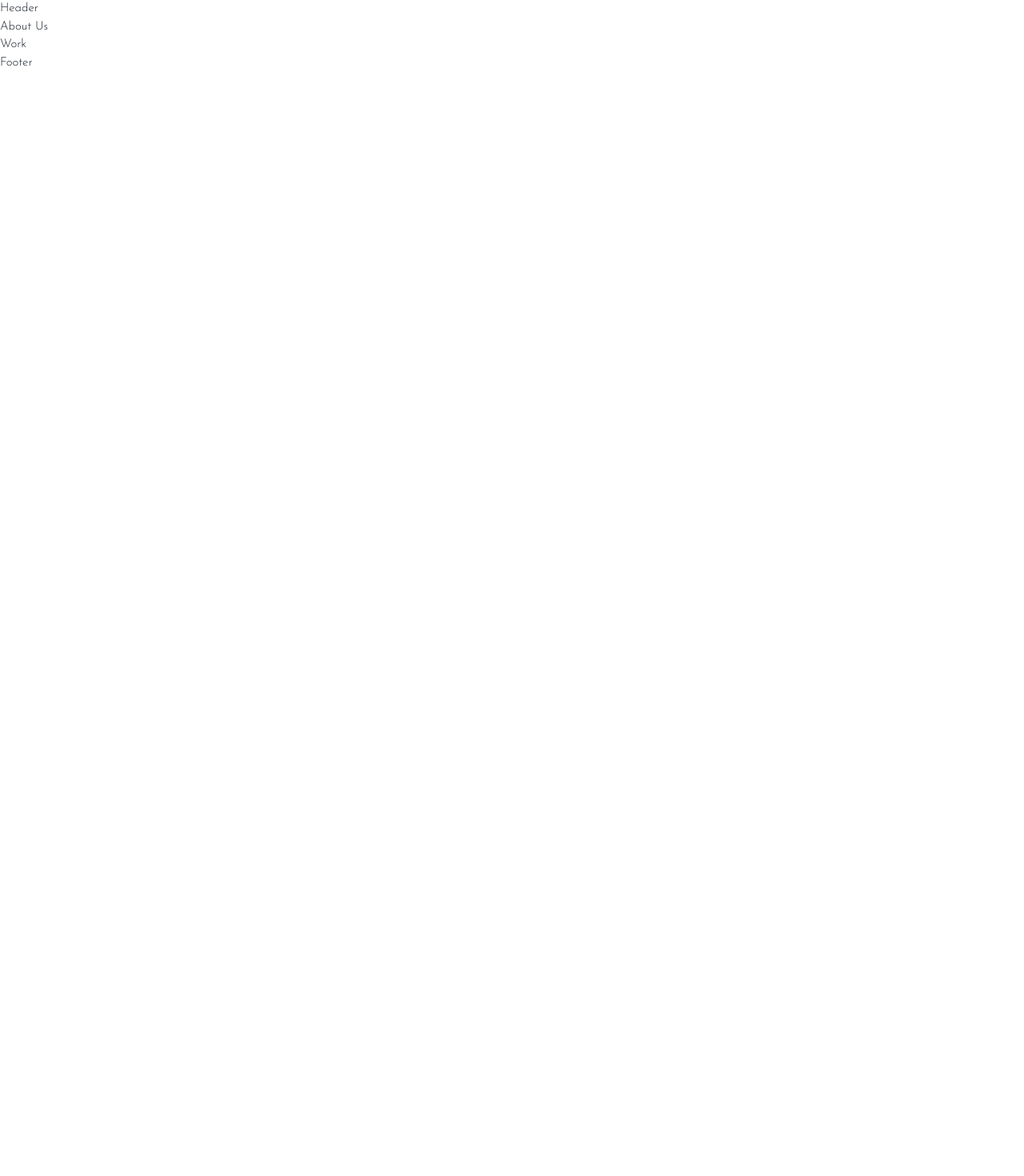
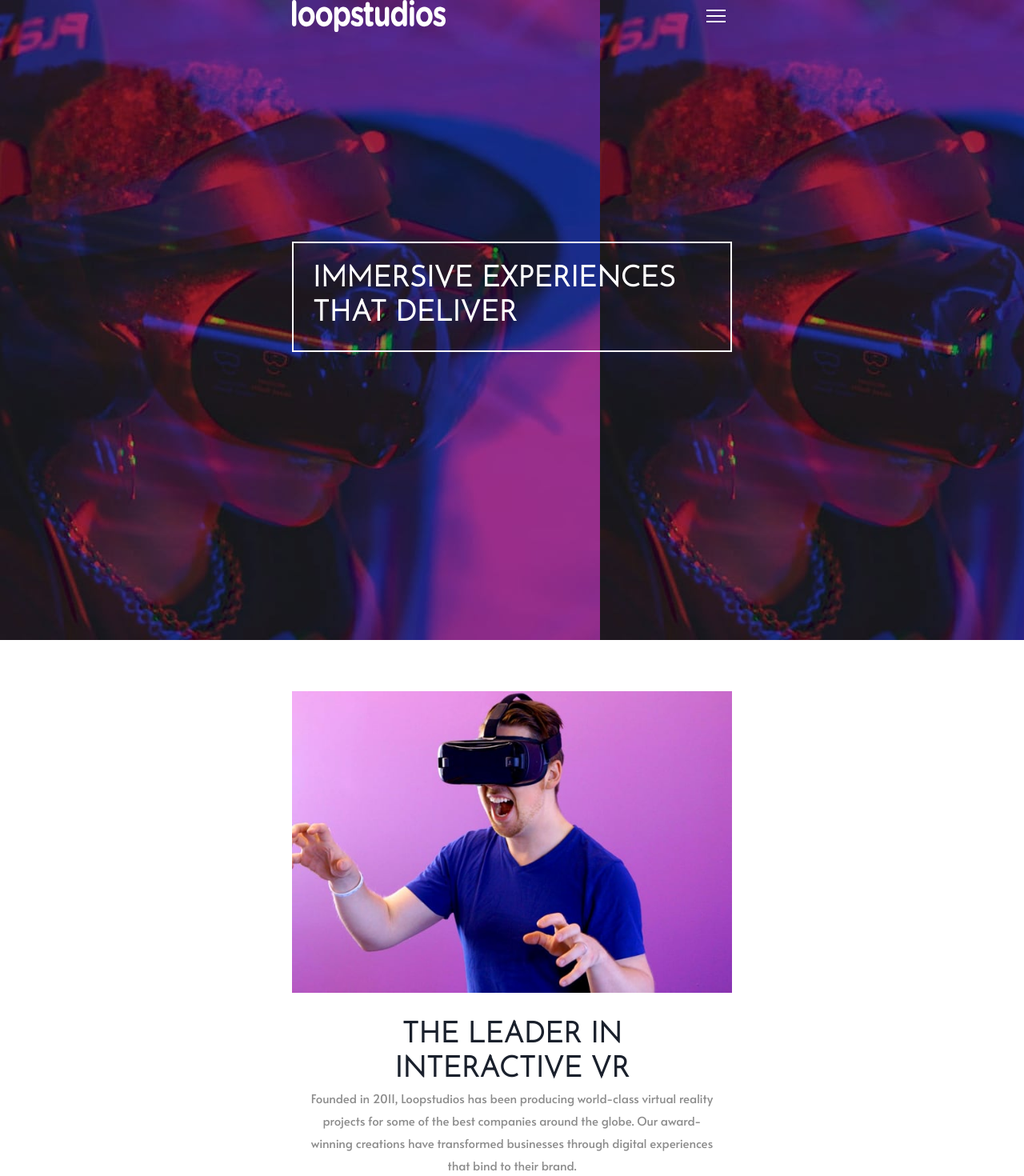
Before and after one commit to gylim0604/FrontEnd-Mentor-Loopstudio-Landing-Page, a Next.js app: page / in a window 1280 px wide. Shown: the top 1470 px of the page at 80% size. Before the commit the page ends 800 px from the top, so only its background shows below. Built offline with nearby package versions, Linux system fonts and the light colour scheme.

Commit message:
added about us and header

```diff
--- a/components/AboutUs.js
+++ b/components/AboutUs.js
@@ -1,7 +1,28 @@
+import { Img } from '@chakra-ui/image';
+import { Container, Heading, Text } from '@chakra-ui/layout';
+import { Box } from '@chakra-ui/react';
 import React from 'react';
 
 function AboutUs() {
-    return <div>About Us</div>;
+    return (
+        <Container d='flex' flexDir='column' textAlign='center' py='2rem'>
+            <Img
+                my='2rem'
+                src='/images/mobile/image-interactive.jpg'
+                alt='man wearing VR headset'
+            />
+            <Box px='1.25rem'>
+                <Heading>The leader in interactive VR</Heading>
+                <Text color='darkGray' lineHeight='1.75rem'>
+                    Founded in 2011, Loopstudios has been producing world-class
+                    virtual reality projects for some of the best companies
+                    around the globe. Our award-winning creations have
+                    transformed businesses through digital experiences that bind
+                    to their brand.
+                </Text>
+            </Box>
+        </Container>
+    );
 }
 
 export default AboutUs;
--- a/components/Header/Header.js
+++ b/components/Header/Header.js
@@ -1,7 +1,15 @@
+import { Box } from '@chakra-ui/react';
 import React from 'react';
+import Hero from './Hero';
+import Nav from './Nav';
 
 function Header() {
-    return <div>Header</div>;
+    return (
+        <Box bgImage='url("/images/mobile/image-hero.jpg")' h='100vh'>
+            <Nav />
+            <Hero />
+        </Box>
+    );
 }
 
 export default Header;
--- a/components/Header/Hero.js
+++ b/components/Header/Hero.js
@@ -0,0 +1,25 @@
+import { Container, Box, Heading } from '@chakra-ui/react';
+import React from 'react';
+
+function Hero() {
+    return (
+        <Container d='flex' position='relative' h='100%'>
+            <Heading
+                position='absolute'
+                bottom='50%'
+                // left and right to be relative to container padding
+                left='1rem'
+                right='1rem'
+                // One word per line
+                d='table-caption'
+                color='white'
+                p='1.5rem'
+                border='2px white solid'
+            >
+                Immersive experiences that deliver
+            </Heading>
+        </Container>
+    );
+}
+
+export default Hero;
--- a/components/Header/Nav.js
+++ b/components/Header/Nav.js
@@ -0,0 +1,27 @@
+import { Container, Box, Img, IconButton } from '@chakra-ui/react';
+import React from 'react';
+import { Close, Hamburger } from '../Icons';
+import { useState } from 'react';
+
+function Nav() {
+    const [open, setOpen] = useState(false);
+    return (
+        <Container d='flex' justifyContent='space-between'>
+            <Img src='/images/logo.svg' />
+            <Box as='span'>
+                <IconButton
+                    icon={open ? <Close /> : <Hamburger />}
+                    variant='ghost'
+                    onClick={() => setOpen(!open)}
+                    _hover={{}}
+                    _focus={{}}
+                />
+            </Box>
+            <Box d={{ base: 'none', lg: 'block' }} as='span'>
+                About Careers Events Products Support
+            </Box>
+        </Container>
+    );
+}
+
+export default Nav;
--- /dev/null
+++ b/components/Icons.js
@@ -0,0 +1,34 @@
+import { Icon, Box } from '@chakra-ui/react';
+import React from 'react';
+
+export function Hamburger() {
+    return (
+        <Box
+            as='svg'
+            width='24px'
+            height='16px'
+            xmlns='http://www.w3.org/2000/svg'
+        >
+            <g fill='#FFF' fillRule='evenodd'>
+                <path d='M0 0h24v2H0zM0 7h24v2H0zM0 14h24v2H0z' />
+            </g>
+        </Box>
+    );
+}
+
+export function Close() {
+    return (
+        <Box
+            as='svg'
+            width='20px'
+            height='20px'
+            xmlns='http://www.w3.org/2000/svg'
+        >
+            <path
+                d='M17.778.808l1.414 1.414L11.414 10l7.778 7.778-1.414 1.414L10 11.414l-7.778 7.778-1.414-1.414L8.586 10 .808 2.222 2.222.808 10 8.586 17.778.808z'
+                fill='#FFF'
+                fillRule='evenodd'
+            />
+        </Box>
+    );
+}
--- a/pages/_document.js
+++ b/pages/_document.js
@@ -10,6 +10,18 @@ class MyDocument extends Document {
         return (
             <Html lang='en'>
                 <Head>
+                    <meta charset='UTF-8' />
+                    <meta
+                        name='viewport'
+                        content='width=device-width, initial-scale=1.0'
+                    />
+                    <link
+                        rel='icon'
+                        type='image/png'
+                        sizes='32x32'
+                        href='./images/favicon-32x32.png'
+                    />
+
                     <link
                         rel='preconnect'
                         href='https://fonts.googleapis.com'
--- a/pages/index.js
+++ b/pages/index.js
@@ -9,7 +9,7 @@ export default function Home() {
     return (
         <div>
             <Head>
-                <title>Create Next App</title>
+                <title>Frontend Mentor | Loopstudios landing page</title>
                 <meta
                     name='description'
                     content='Generated by create next app'
--- a/styles/loopStudio.js
+++ b/styles/loopStudio.js
@@ -7,6 +7,11 @@ const breakpoints = createBreakpoints({
     lg: '1400px',
     xl: '2100px',
 });
+const Heading = {
+    baseStyle: {
+        textTransform: 'uppercase', // Normally, it is "semibold"
+    },
+};
 const theme = extendTheme({
     breakpoints,
     styles: {
@@ -16,6 +21,8 @@ const theme = extendTheme({
                 fontSize: '15px',
                 fontWeight: '300',
                 background: 'white',
+                boxSizing: 'border-box',
+                overflowX: 'hidden',
             },
         },
     },
@@ -26,8 +33,11 @@ const theme = extendTheme({
         veryDarkGray: 'hsl(0, 0%, 41%)',
     },
     fonts: {
-        heading: 'Alata',
-        body: 'Josefin Sans',
+        heading: 'Josefin Sans',
+        body: 'Alata',
+    },
+    components: {
+        Heading,
     },
 });
 
```
